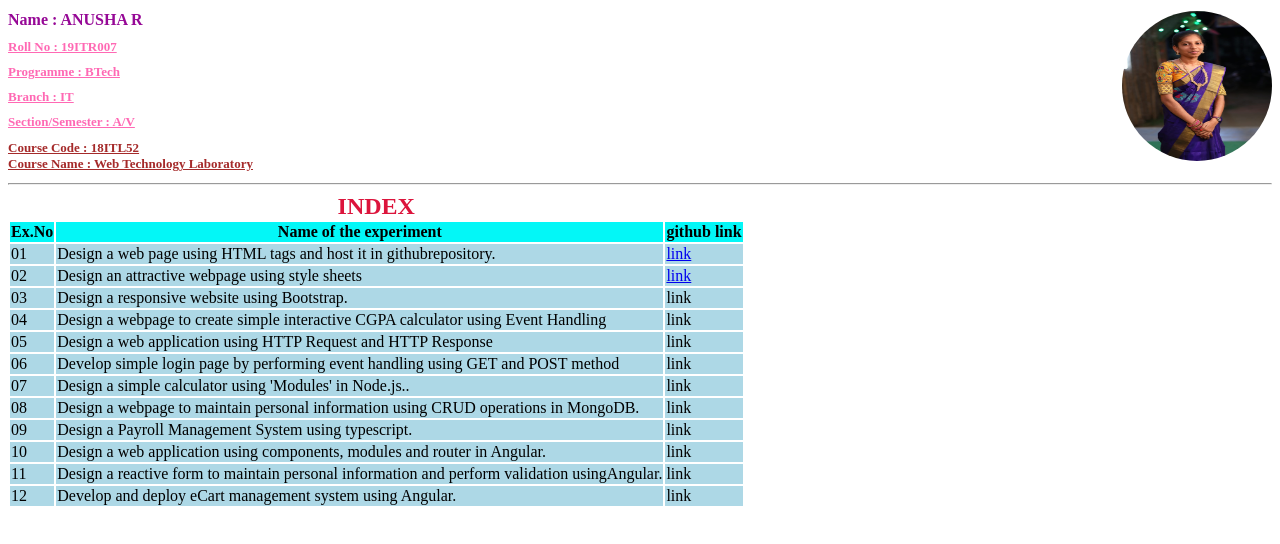
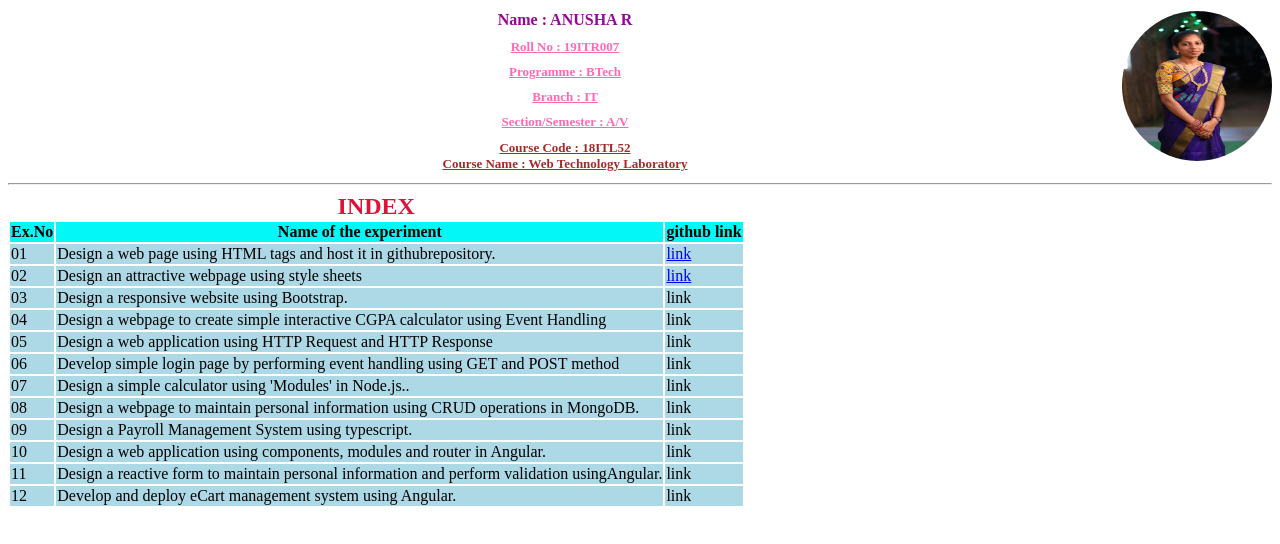
Before and after one commit to anusha2912/labrecord, a plain HTML site: page index.html in a window 1280 px wide. Drawn offline with Linux system fonts and the light colour scheme.

Commit message:
Update index.html

```diff
--- a/index.html
+++ b/index.html
@@ -4,12 +4,12 @@
     <head>
         <body>
             <img style="border-radius: 50%;float:right" src="image5.jpg" width="150" height="150" >
-            <h1 style="color:rgb(150, 8, 150); font-size: medium;"> Name : ANUSHA R</h1>
-            <h1 style="color:hotpink; font-size: small;"><u>Roll No : 19ITR007</u></h1>
-            <h1 style="color:hotpink; font-size: small;"><u>Programme : BTech</u></h1>
-            <h1 style="color:hotpink; font-size: small;"><u>Branch : IT</u></h1>
-            <h1 style="color:hotpink; font-size: small;"><u>Section/Semester : A/V</u></h1>
-            <h2 style="color:brown;  font-size: small;"><u><b>Course Code : 18ITL52<br>Course Name : Web Technology Laboratory</b></u></h2>
+            <h1 style="color:rgb(150, 8, 150); font-size: medium;text-align: center;"> Name : ANUSHA R</h1>
+            <h1 style="color:hotpink; font-size: small;text-align: center;"><u>Roll No : 19ITR007</u></h1>
+            <h1 style="color:hotpink; font-size: small;text-align: center;"><u>Programme : BTech</u></h1>
+            <h1 style="color:hotpink; font-size: small;text-align: center;"><u>Branch : IT</u></h1>
+            <h1 style="color:hotpink; font-size: small;text-align: center;"><u>Section/Semester : A/V</u></h1>
+            <h2 style="color:brown;  font-size: small;text-align: center;"><u><b>Course Code : 18ITL52<br>Course Name : Web Technology Laboratory</b></u></h2>
             <hr>
             <table>
                 <caption style="color: crimson; font-size: x-large;"><b>INDEX</b></caption>
```
